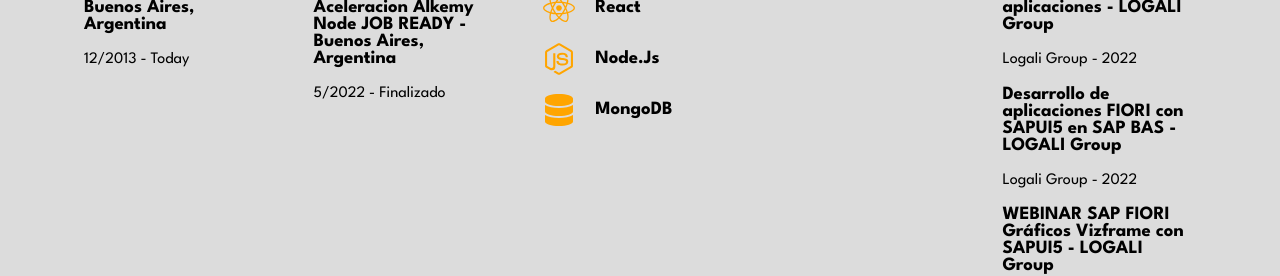
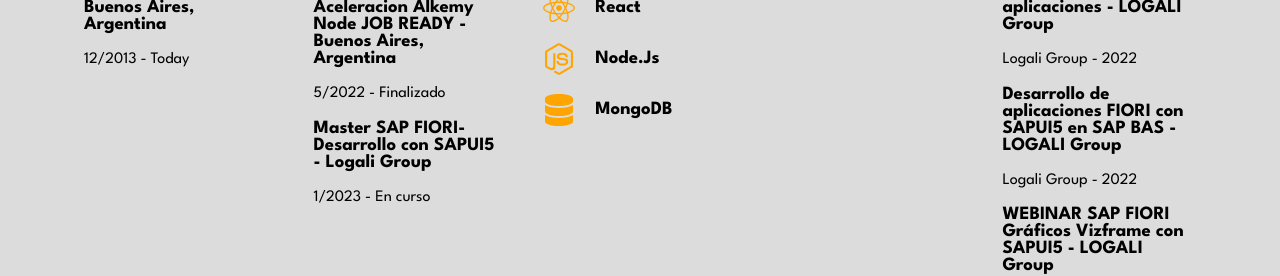
Before and after one commit to guillote87/portfolio, a React (Create React App) app: page / in a window 1280 px wide. Shown: the part 1180-1456 px from the top of the page. Built offline with nearby package versions, Linux system fonts and the light colour scheme.

Commit message:
Actualizacion Portfolio

```diff
--- a/src/components/About/About.js
+++ b/src/components/About/About.js
@@ -45,6 +45,10 @@
                         <h3 className="info-subtitle"> Aceleracion Alkemy Node JOB READY - Buenos Aires, Argentina  </h3>
                         <p className="info-date">5/2022 - Finalizado</p>
 
+                        <h3 className="info-subtitle"> Master SAP FIORI- Desarrollo con SAPUI5 - Logali Group  </h3>
+                        <p className="info-date">1/2023 - En curso</p>
+
+
 
                     </div>
                     <div className="info-section">
```
